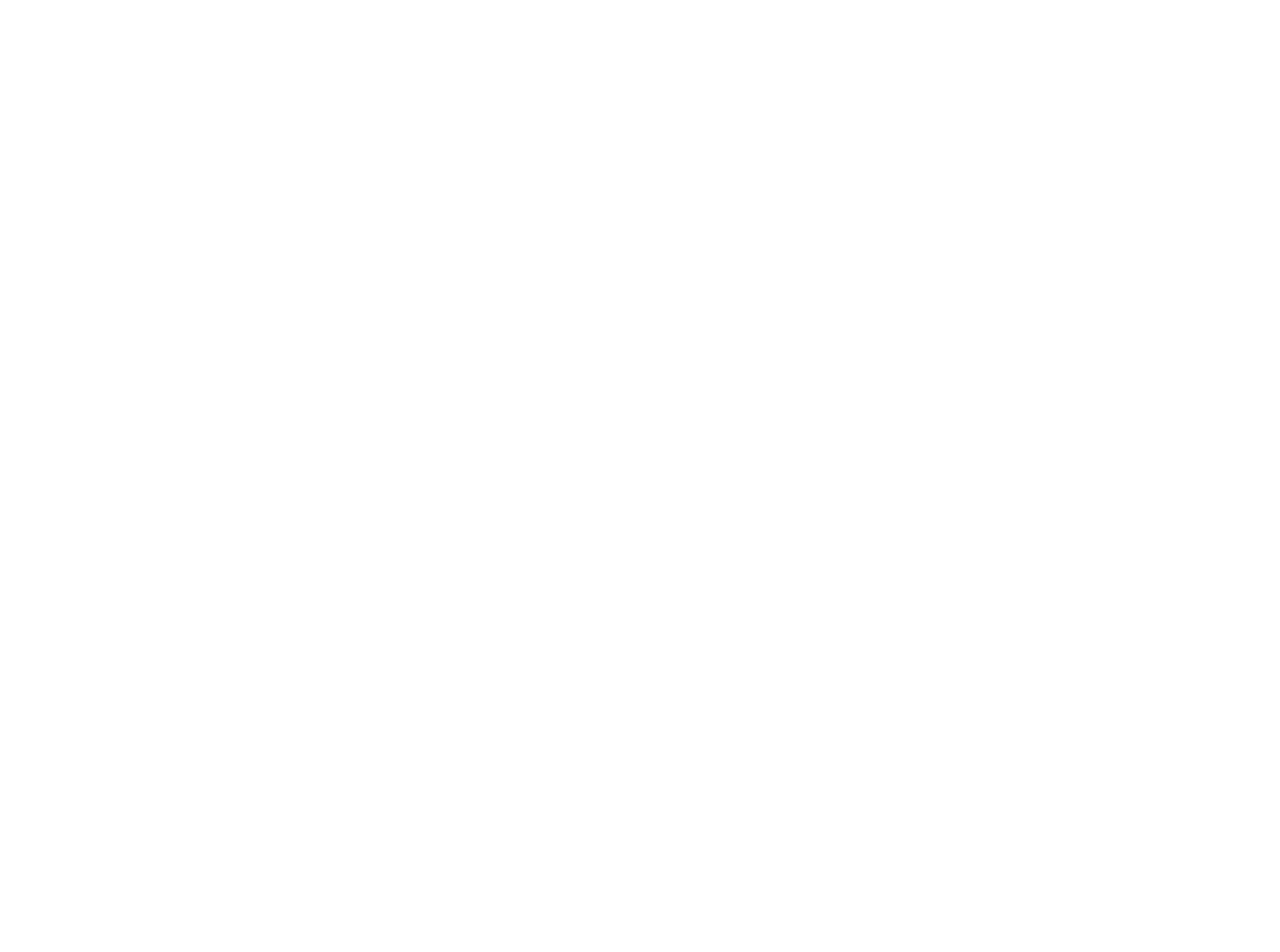
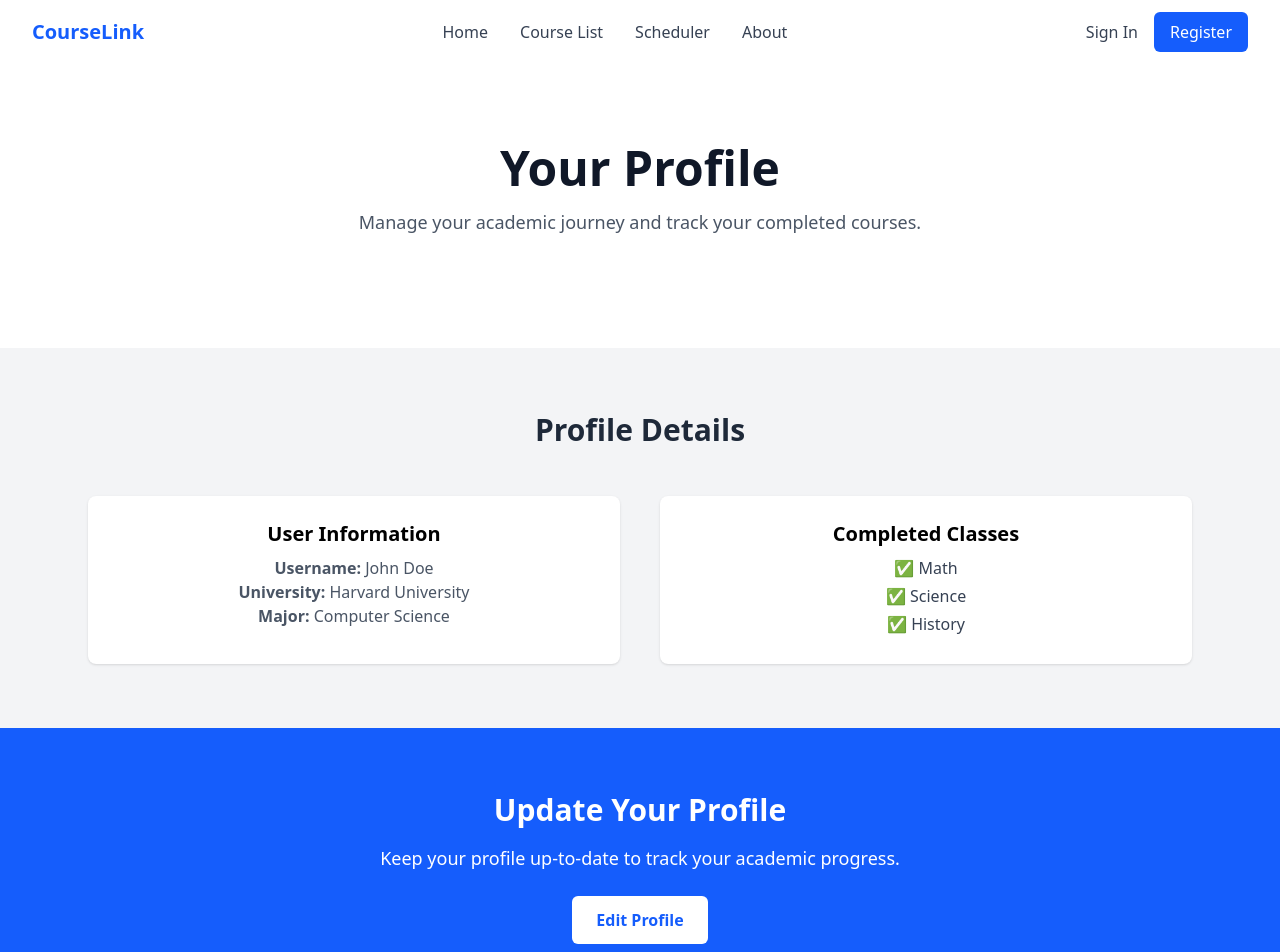
Before and after one commit to Zeiyon/HooHacks2025, a React (Vite) app in the folder TransferLink/: page /profile in a window 1280 px wide. Before the commit this address had no page. Shown: the top 952 px of the page. Before the commit the page ends 800 px from the top, so only its background shows below. Built offline with nearby package versions, Linux system fonts and the light colour scheme.

Commit message:
Made profile

```diff
--- a/TransferLink/src/App.tsx
+++ b/TransferLink/src/App.tsx
@@ -4,8 +4,28 @@
 import Homepage from './modules/homepage/Homepage';
 import Register from './modules/Register';
 import Login from './modules/Login';
+import Profile from './modules/Profile';
+
 
 function App() {
+
+  interface MyProfile {
+    id: number,
+    user: string,
+    password: string,
+    completedClasses: string[],
+    currentUniversity: string,
+    major: string,
+  }
+
+  const userProfile: MyProfile = {
+    id: 1,
+    user: 'John Doe',
+    password: 'password123', // Storing passwords like this is insecure; avoid in real apps.
+    completedClasses: ['Math', 'Science', 'History'],
+    currentUniversity: 'Harvard University',
+    major: "Computer Science"
+  };
 
   return (
     <Router>
@@ -14,6 +34,7 @@
       <Route path="/courses" element={<CourseList />} />
       <Route path="/signin" element={<Login />} />
       <Route path="/register" element={<Register />} />
+      <Route path="/profile" element ={<Profile profile = {userProfile} />} />
     </Routes>
     </Router>
   )
--- /dev/null
+++ b/TransferLink/src/modules/Profile.tsx
@@ -0,0 +1,76 @@
+import React from 'react';
+import { Link } from 'react-router-dom';
+import Navbar from './Navbar';
+import Footer from './Footer';
+
+
+export interface Profile {
+  id: number;
+  user: string;
+  completedClasses: string[];
+  currentUniversity: string;
+  major: string;
+}
+
+interface ProfileProps {
+  profile: Profile;
+}
+
+const ProfilePage: React.FC<ProfileProps> = ({ profile }) => {
+  return (
+    <div className="bg-gray-50 min-h-screen">
+      <Navbar />
+
+      <section className="bg-white py-20">
+        <div className="max-w-7xl mx-auto px-6 text-center">
+          <h1 className="text-4xl sm:text-5xl font-extrabold text-gray-900 mb-4">
+            Your Profile
+          </h1>
+          <p className="text-lg text-gray-600 mb-8 max-w-2xl mx-auto">
+            Manage your academic journey and track your completed courses.
+          </p>
+        </div>
+      </section>
+
+      <section className="py-16 bg-gray-100">
+        <div className="max-w-6xl mx-auto px-6 text-center">
+          <h2 className="text-3xl font-bold text-gray-800 mb-12">Profile Details</h2>
+          <div className="grid grid-cols-1 md:grid-cols-2 gap-10">
+            <div className="bg-white p-6 rounded-lg shadow hover:shadow-md transition">
+              <h3 className="text-xl font-semibold mb-2">User Information</h3>
+              <p className="text-gray-600"><strong>Username:</strong> {profile.user}</p>
+              <p className="text-gray-600"><strong>University:</strong> {profile.currentUniversity}</p>
+              <p className="text-gray-600"><strong>Major:</strong> {profile.major}</p>
+            </div>
+            <div className="bg-white p-6 rounded-lg shadow hover:shadow-md transition">
+              <h3 className="text-xl font-semibold mb-2">Completed Classes</h3>
+              {profile.completedClasses.length > 0 ? (
+                <ul className="text-l text-gray-700">
+                  {profile.completedClasses.map((course, index) => (
+                    <li key={index} className="mb-1">✅ {course}</li>
+                  ))}
+                </ul>
+              ) : (
+                <p className="text-gray-500">No completed classes listed.</p>
+              )}
+            </div>
+          </div>
+        </div>
+      </section>
+
+      <section className="py-16 bg-blue-600 text-white text-center">
+        <h2 className="text-3xl font-bold mb-4">Update Your Profile</h2>
+        <p className="mb-6 text-lg">Keep your profile up-to-date to track your academic progress.</p>
+        <Link to="/edit-profile">
+          <button className="px-6 py-3 bg-white text-blue-600 font-semibold rounded-md hover:bg-blue-100 transition">
+            Edit Profile
+          </button>
+        </Link>
+      </section>
+
+      <Footer />
+    </div>
+  );
+};
+
+export default ProfilePage;
```
